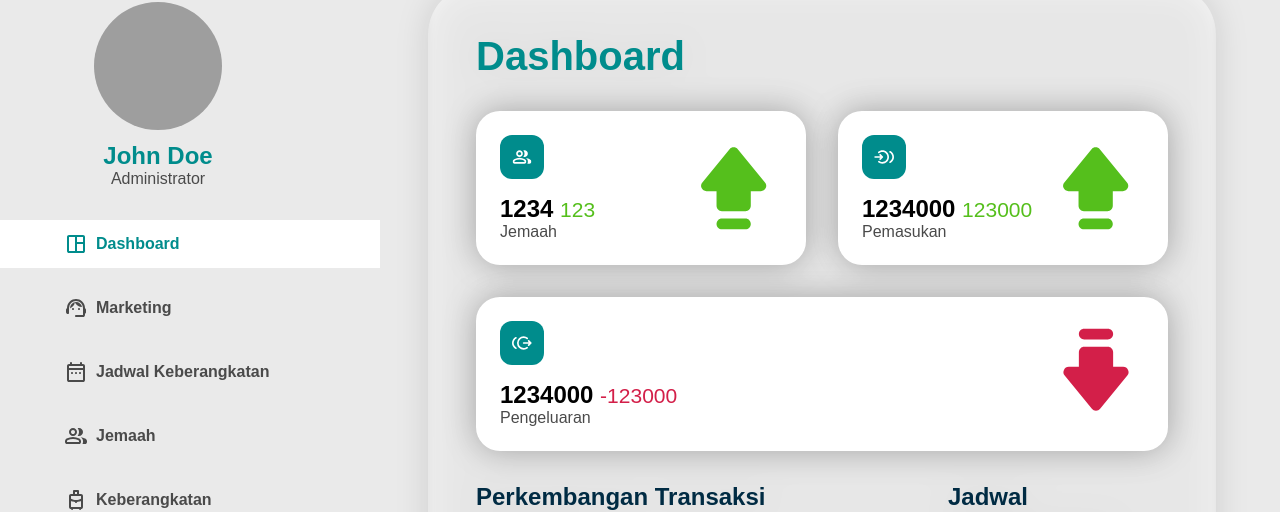
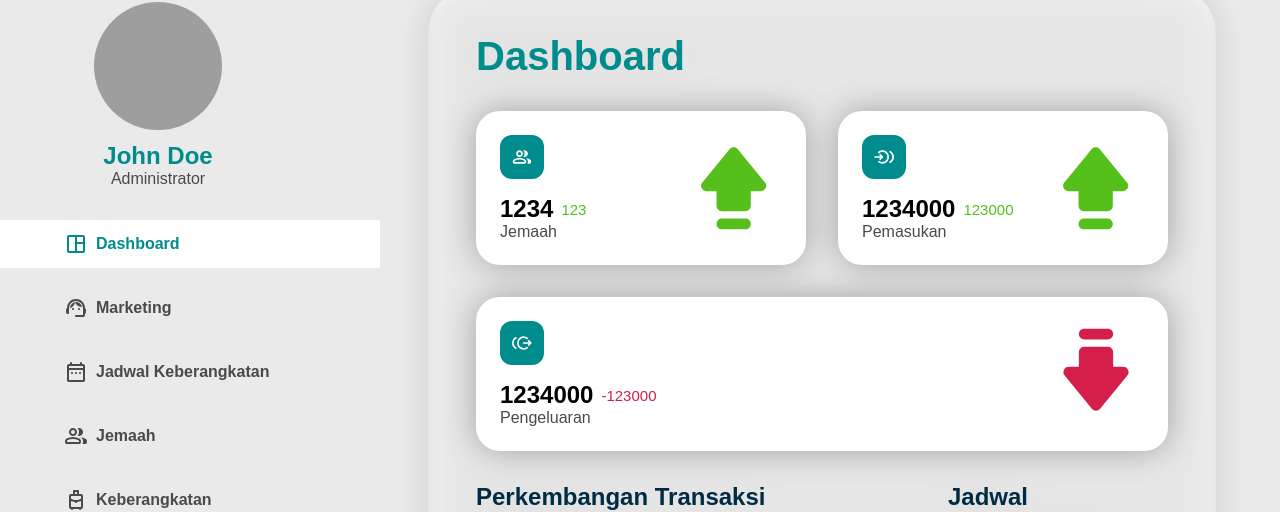
Before and after one commit to reviwh/hidayah-journey, a Vue app: page / in a window 1280 px wide. Shown: the part 166-678 px from the top of the page. Built offline with nearby package versions, Linux system fonts and the light colour scheme; grey boxes are pictures that could not be loaded.

Commit message:
refactor(component): add destination for summary card

```diff
--- a/src/components/Card/SummaryCard.vue
+++ b/src/components/Card/SummaryCard.vue
@@ -23,22 +23,26 @@ export default {
       type: Number,
       default: 0,
     },
+    destination: {
+      type: String,
+      default: "/",
+    },
   },
 };
 </script>
 
 <template>
-  <div class="container glass">
+  <a class="container glass" :href="destination">
     <div class="left-content">
       <div class="icon">
         <icon :name="icon" />
       </div>
-      <div class="text-title-lg">
+      <div class="text-title-lg value">
         {{ value }}
-        <span v-if="diffrence > 0" class="text-body-md increase">{{
+        <span v-if="diffrence > 0" class="text-body-sm increase">{{
           diffrence
         }}</span>
-        <span v-else-if="diffrence < 0" class="text-body-md decrease">{{
+        <span v-else-if="diffrence < 0" class="text-body-sm decrease">{{
           diffrence
         }}</span>
       </div>
@@ -50,7 +54,7 @@ export default {
       <icon v-if="diffrence < 0" name="down" />
       <icon v-if="diffrence > 0" name="up" />
     </div>
-  </div>
+  </a>
 </template>
 
 <style scoped>
@@ -62,25 +66,36 @@ export default {
   justify-content: space-between;
   padding: 1.5rem;
   background: var(--surface);
+  color: var(---on-surface);
   border-radius: 1.5rem;
+}
+
+.container:hover {
+  background: var(--primary-container);
+  color: var(--on-primary-container);
 }
 .left-content {
   display: flex;
   flex-direction: column;
   align-items: start;
   justify-content: center;
-  color: var(---on-surface);
+}
+
+.left-content .value {
+  display: flex;
+  align-items: center;
+  gap: 0.5rem;
 }
 
 .left-content > h2 {
   color: var(--on-surface-variant);
 }
 
-.text-body-md.increase {
+.text-body-sm.increase {
   color: var(--success);
 }
 
-.text-body-md.decrease {
+.text-body-sm.decrease {
   color: var(--error);
 }
 
--- a/src/views/HomeView.vue
+++ b/src/views/HomeView.vue
@@ -12,7 +12,13 @@ export default {
     return {
       currentIndex: 0,
       summaries: [
-        { title: "Jemaah", icon: "group", value: 1234, diffrence: 123 },
+        {
+          title: "Jemaah",
+          icon: "group",
+          value: 1234,
+          diffrence: 123,
+          destination: "/jemaah",
+        },
         {
           title: "Pemasukan",
           icon: "receive-money",
@@ -42,6 +48,7 @@ export default {
         :icon="summary.icon"
         :value="summary.value"
         :diffrence="summary.diffrence"
+        :destination="summary.destination"
       />
     </div>
     <div class="bottom-content">
```
